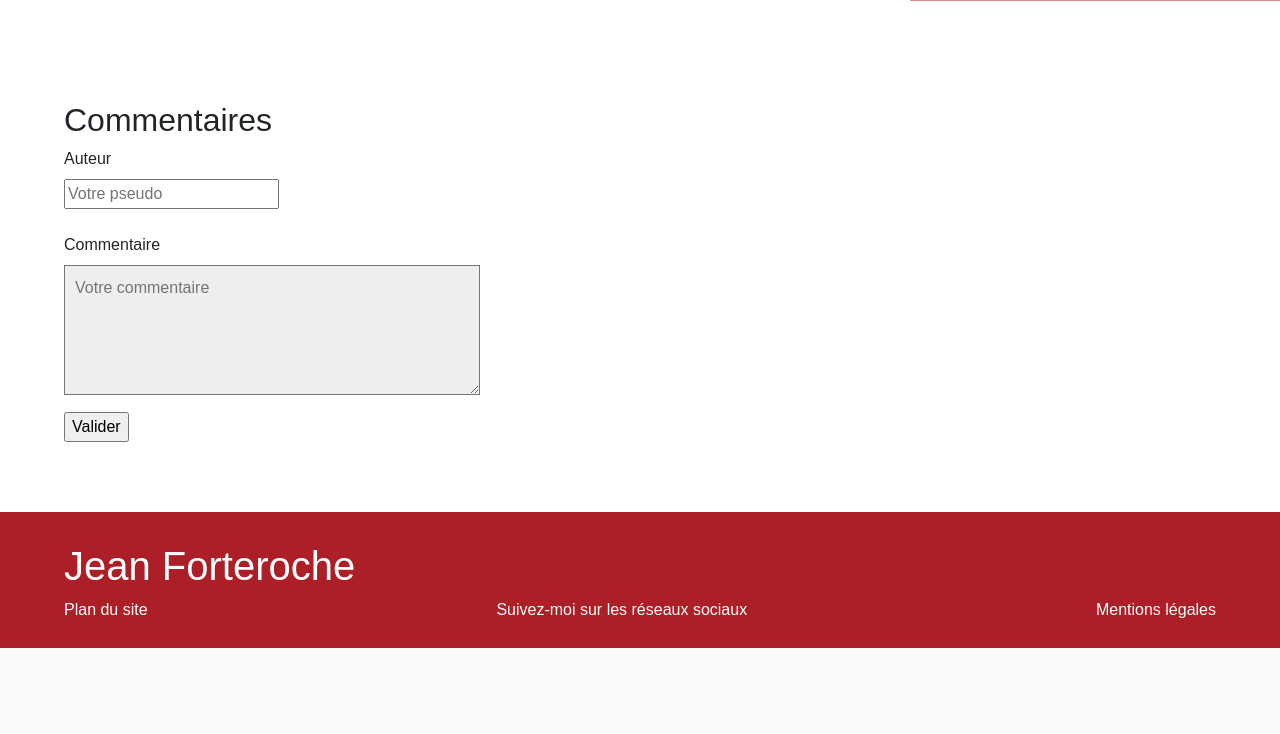
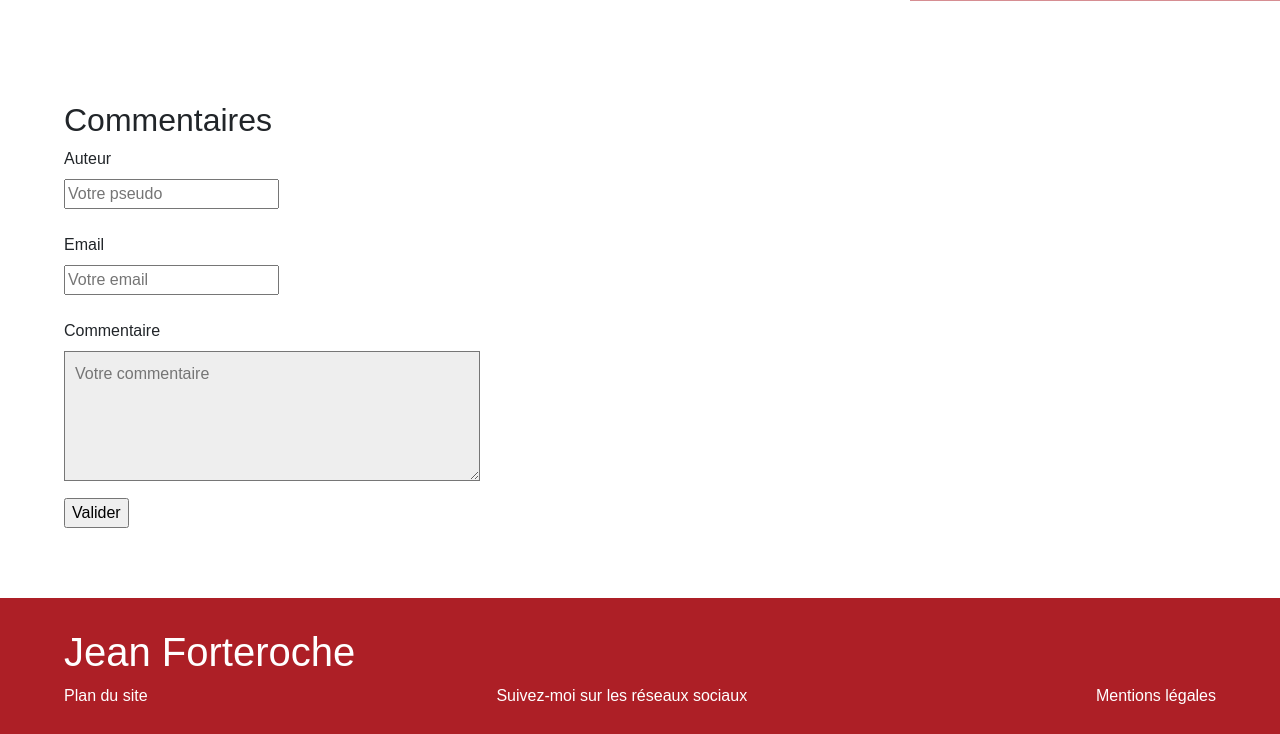
Before and after one commit to VincSami/projet4, a PHP site: page /index.php?action=post&id=1 in a window 1280 px wide. Shown: the part 1866-2600 px from the top of the page. Before the commit the page ends 2514 px from the top, so only its background shows below. Run offline with PHP 8.4, Linux system fonts and the light colour scheme; data that the repository does not hold is empty; some libraries are stand-ins or nearby versions; some web fonts are replaced.

Commit message:
gestion des commentaires : formulaire pseudo et email et affiche le commentaire de l'utilisateur sur la page du post correspondant

```diff
--- a/controller/controller.php
+++ b/controller/controller.php
@@ -15,11 +15,11 @@ function post()
     require('view/frontend/postView.php');
 }
 
-function addComment($postId, $author, $comment)
+function addComment($postId, $author, $email, $comment)
 {
     $commentsManager = new CommentsManager();
 
-    $affectedLines = $commentsManager->postComment($postId, $author, $comment);
+    $affectedLines = $commentsManager->postComment($postId, $author, $email, $comment);
 
     if ($affectedLines === false) {
         throw new Exception('Impossible d\'ajouter le commentaire !');
@@ -30,17 +30,6 @@ function addComment($postId, $author, $comment)
     }
 }
 
-function addMember($pseudo, $password, $email)
-{
-    $membersManager = new MembersManager();
-
-    $affectedLines = $membersManager->newMember($pseudo, $password, $email);
-
-    if ($affectedLines === false) {
-        throw new Exception('Impossible de finaliser votre inscription !');
-    }
-}
-
 function connectUser()
 {
     $membersManager = new MembersManager();
--- a/index.php
+++ b/index.php
@@ -29,7 +29,7 @@ try {
 	    elseif ($_GET['action'] == 'addComment') {
 	        if (isset($_GET['id']) && $_GET['id'] > 0) {
 	            if (!empty($_POST['author']) && !empty($_POST['comment'])) {
-	                addComment($_GET['id'], $_POST['author'], $_POST['comment']);
+	                addComment($_GET['id'], $_POST['author'], $_POST['email'], $_POST['comment']);
 	            }
 	        } else {
 	                throw new Exception('Erreur : tous les champs ne sont pas remplis !');
--- a/model/CommentsManager.php
+++ b/model/CommentsManager.php
@@ -13,11 +13,11 @@ class CommentsManager extends Manager
 	    return $comments;
 	}
 
-	public function postComment($postId, $author, $comment)
+	public function postComment($postId, $author, $email, $comment)
 	{
 	    $db = $this->dbConnect();
-	    $comments = $db->prepare('INSERT INTO comments(post_id, author, comment, comment_date) VALUES(?, ?, ?, NOW())');
-	    $affectedLines = $comments->execute(array($postId, $author, $comment));
+	    $comments = $db->prepare('INSERT INTO comments(post_id, author, email, comment, comment_date) VALUES(?, ?, ?, ?, NOW())');
+	    $affectedLines = $comments->execute(array($postId, $author, $email, $comment));
 	    return $affectedLines;
 	}
 }
--- a/public/css/style.css
+++ b/public/css/style.css
@@ -37,6 +37,10 @@ header h2{
 }
 
 #adminAccess {
+    display: none;
+}
+
+#cancelAdminAccess {
     display: none;
 }
 
--- a/view/frontend/postView.php
+++ b/view/frontend/postView.php
@@ -13,6 +13,8 @@
         <form id="postComment" action="index.php?action=addComment&amp;id=<?= $post['id'] ?>" method="post">
                 <label for="author">Auteur</label><br />
                 <input type="text" id="author" name="author" placeholder="Votre pseudo" /><br><br>
+                <label for="email">Email</label><br />
+                <input type="email" id="email" name="email" placeholder="Votre email" /><br><br>
                 <label for="comment">Commentaire</label><br />
                 <textarea id="comment" name="comment" placeholder="Votre commentaire"></textarea><br>
                 <input type="submit" value="Valider"/>
--- a/view/frontend/template.php
+++ b/view/frontend/template.php
@@ -41,8 +41,8 @@
                         <input class="form-control mr-sm-2" type="text" id="pseudo" name="pseudo" placeholder="Identifiant" aria-label="pseudo">
                         <input class="form-control mr-sm-2" type="password" id="password" name="password" placeholder="Mot de passe" aria-label="password">
                         <button class="btn btn-outline-success my-2 my-sm-0" type="submit">Se connecter</button>
-                        <button class="btn btn-outline-success my-2 my-sm-0">Annuler</button>
                     </form>
+                    <button id="cancelAdminAccess">Annuler</button>
                   </div>
             </nav>
             <img class="fullwidth" src="public/img/alaska_accueil.jpg">
```
Also changed, not shown: public/js/app.js.
